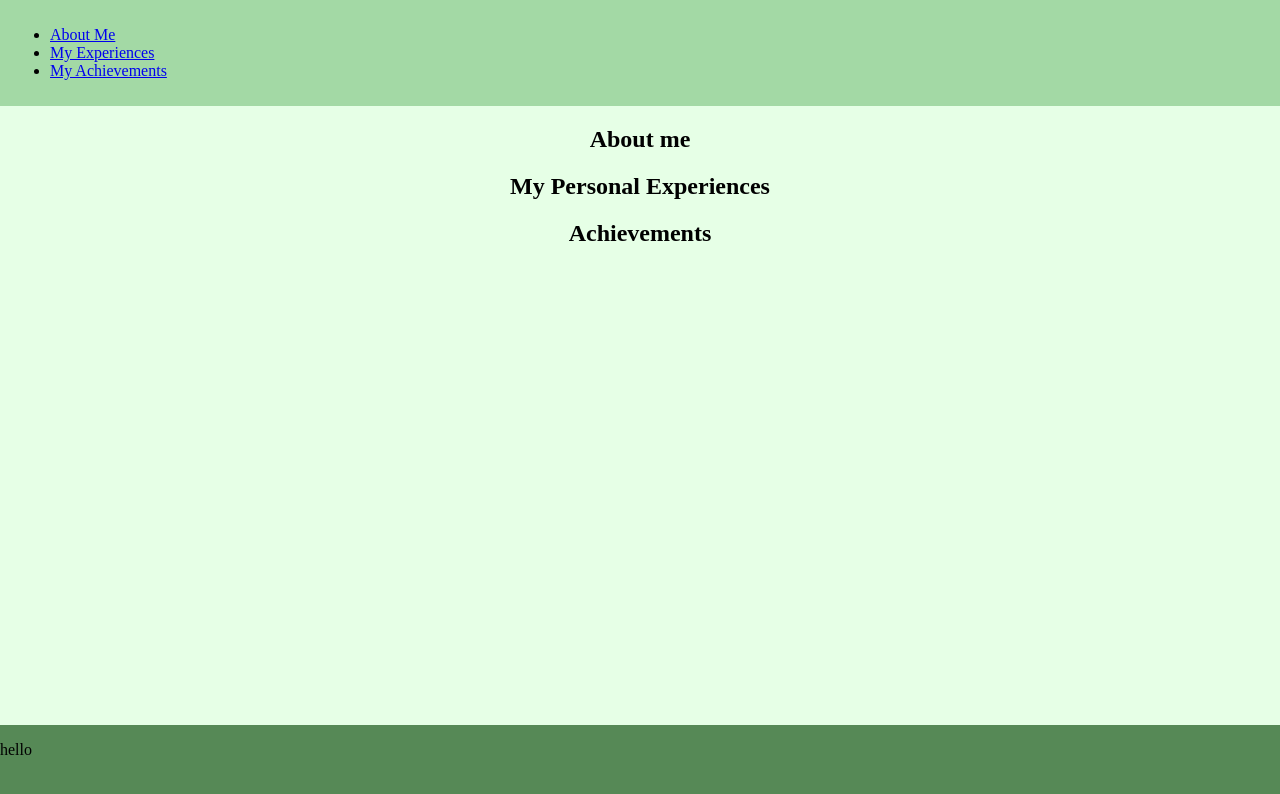
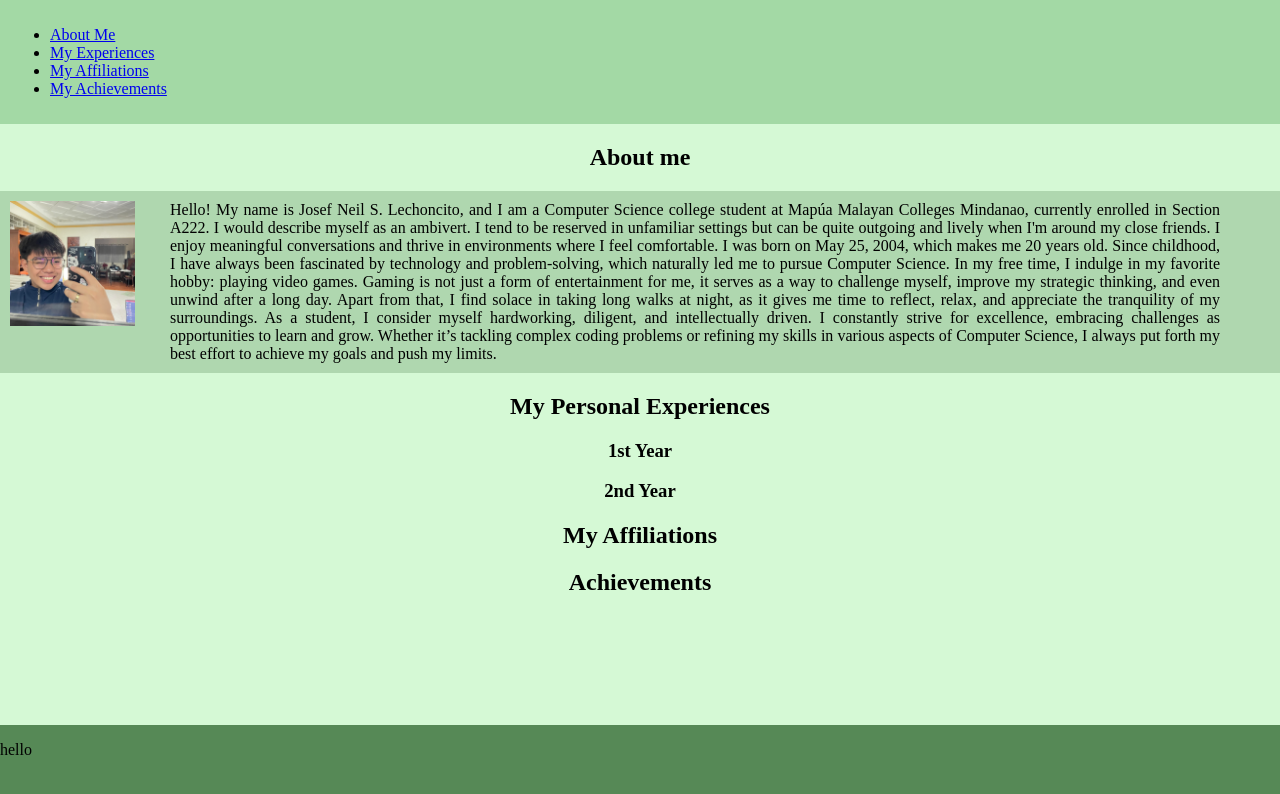
Before and after one commit to JosefLechoncito/JosefLechoncitoPortfolio, a plain HTML site: page index.html in a window 1280 px wide. Drawn offline with Linux system fonts and the light colour scheme.

Commit message:
4th update

```diff
--- a/index.html
+++ b/index.html
@@ -12,6 +12,7 @@
         <ul>
             <li><a href="#about_me">About Me</a></li>
             <li><a href="#my_experiences">My Experiences</a></li>
+            <li><a href="#my_affiliations">My Affiliations</a></li>
             <li><a href="#my_achievements">My Achievements</a></li>
         </ul>
     </nav>
@@ -19,9 +20,34 @@
  <main>
     <section>
         <h1 id = "about_me" class = "heeders">About me</h1>
+        <div class = "container1">
+            <div class = "about-mepart_in1">
+                <img src = "me_pic.jpg" class = "self_pic">
+             </div>
+            <div class = "about-mepart_in2">
+                Hello! My name is Josef Neil S. Lechoncito, and I am a Computer Science college student at Mapúa Malayan Colleges Mindanao, currently enrolled in Section A222.
+
+                I would describe myself as an ambivert. I tend to be reserved in unfamiliar settings but can be quite outgoing and lively when I'm around my close friends. I enjoy meaningful conversations and thrive in environments where I feel comfortable.
+
+                I was born on May 25, 2004, which makes me 20 years old. Since childhood, I have always been fascinated by technology and problem-solving, which naturally led me to pursue Computer Science.
+
+                In my free time, I indulge in my favorite hobby: playing video games. Gaming is not just a form of entertainment for me, it serves as a way to challenge myself, improve my strategic thinking, and even unwind after a long day. Apart from that, I find solace in taking long walks at night, as it gives me time to reflect, relax, and appreciate the tranquility of my surroundings.
+
+                As a student, I consider myself hardworking, diligent, and intellectually driven. I constantly strive for excellence, embracing challenges as opportunities to learn and grow. Whether it’s tackling complex coding problems or refining my skills in various aspects of Computer Science, I always put forth my best effort to achieve my goals and push my limits.
+
+
+            </div>
+        </div>
     </section>
     <section>
         <h1 id = "my_experiences" class = "heeders">My Personal Experiences</h1>
+        <div>
+            <h3 class = "heeders">1st Year</h3>
+            <h3 class = "heeders">2nd Year</h3>
+        </div>
+    </section>
+    <section>
+        <h1 id = "my_affiliations" class = "heeders">My Affiliations</h1>
     </section>
     <section>
         <h1 id = "my_achievements" class = "heeders">Achievements</h1>
--- a/style.css
+++ b/style.css
@@ -7,16 +7,48 @@ header {
 }
  body {
     margin: 0px;
-    background-color: #e6ffe6;
+    background-color: #d5f9d5;
  }
  footer {
     width: 100%;
     height: 75px;
     background-color: #568956;
     bottom: 0;
-    position: fixed;
+    position: absolute;
+
  }
  .heeders {
    text-align: center;
    font-family: 'Times New Roman', Times, serif;
  }
+
+.about-mepart_in1 {
+   display: inline-block;
+   width: 100px;
+   height: 100px;
+   margin-right: 50px;
+   left: 0;
+   position: relative;
+   margin-left: 10px;
+   margin-top: 10px;
+
+
+ }
+.self_pic {
+   width: 125px;
+   height: 125px;
+
+}
+.about-mepart_in2 {
+   display: inline-block;
+   text-align: justify;
+   font-family: 'Times New Roman', Times, serif;
+   margin-right: 50px;
+   padding: 10px;
+ }
+
+.container1 {
+   display: flex;
+   justify-content: space-around;
+   background-color: #afd7af;
+}
```
Also changed, not shown: green_background.jpg (added), me_pic.jpg (added).
